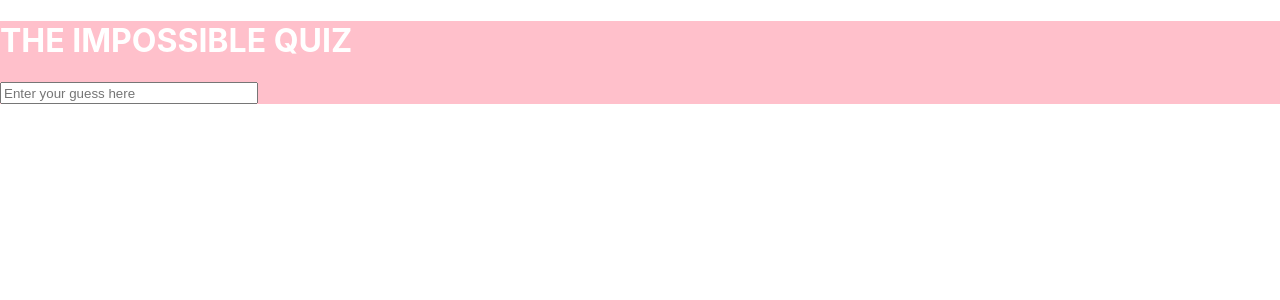
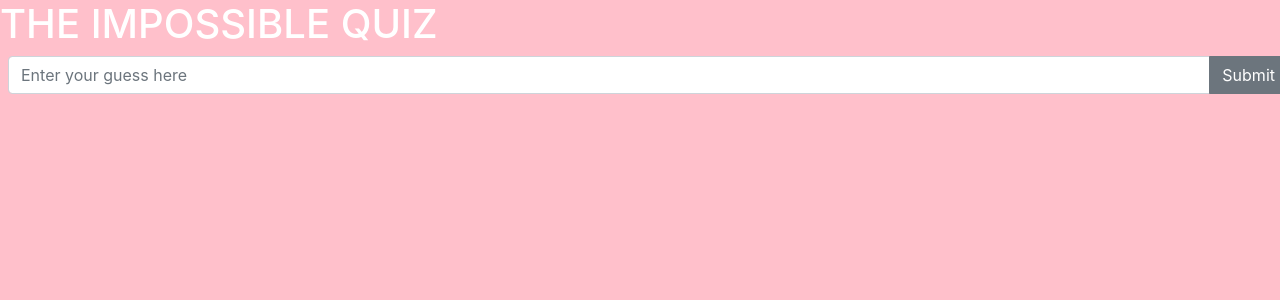
Before and after one commit to DennisVN/the-impossible-quiz, a React (Create React App) app: page /quiz in a window 1280 px wide. Shown: the top 300 px of the page. Built offline with nearby package versions, Linux system fonts and the light colour scheme.

Commit message:
Add Button, display on screen, Install and import Bootstrap, change form to bootstrap elements. Tomorrow: insert logic

```diff
--- a/package.json
+++ b/package.json
@@ -10,7 +10,9 @@
     "@types/node": "^12.20.24",
     "@types/react": "^17.0.20",
     "@types/react-dom": "^17.0.9",
+    "bootstrap": "^5.1.0",
     "react": "^17.0.2",
+    "react-bootstrap": "^2.0.0-beta.6",
     "react-dom": "^17.0.2",
     "react-router-dom": "^5.3.0",
     "react-scripts": "4.0.3",
--- a/public/index.html
+++ b/public/index.html
@@ -24,6 +24,7 @@
       work correctly both with client-side routing and a non-root public URL.
       Learn how to configure a non-root public URL by running `npm run build`.
     -->
+    <link rel="stylesheet" href="https://cdn.jsdelivr.net/npm/bootstrap@5.1.0/dist/css/bootstrap.min.css" integrity="sha384-KyZXEAg3QhqLMpG8r+8fhAXLRk2vvoC2f3B09zVXn8CA5QIVfZOJ3BCsw2P0p/We"crossorigin="anonymous"/>
     <title>The impossible quiz</title>
   </head>
   <body>
--- /dev/null
+++ b/src/components/Button/index.tsx
@@ -0,0 +1,11 @@
+import React, { FC } from "react";
+import styled from 'styled-components';
+import {Button} from 'react-bootstrap';
+
+const StyledButton = styled(Button)`
+ width:auto; `;
+// ...props altijd als laatste benoemen
+const CustomButton: FC <any> = ({label, variant, onClick}) => {
+    return  <StyledButton onClick={onClick} variant={variant} label={label}>{label}</StyledButton>;
+}
+export default CustomButton;
--- a/src/components/InputField/index.tsx
+++ b/src/components/InputField/index.tsx
@@ -1,8 +1,9 @@
 import React, { FC } from "react";
 import styled from 'styled-components';
+import {FormControl} from 'react-bootstrap';
 
-const StyledInputField = styled.input`
-height:1rem; width:250px; `;
+const StyledInputField = styled(FormControl)`
+ `;
 // ...props altijd als laatste benoemen
 const InputField: FC <any> = ({placeholder, label, ...props}) => {
     return <StyledInputField type="text" label={label} placeholder={placeholder} {...props} />;
--- a/src/components/TestStyledComponent/index.tsx
+++ b/src/components/TestStyledComponent/index.tsx
@@ -5,19 +5,19 @@ import InputField from "../InputField";
 export interface TestStyledComponentProps {}
 
 //styled.className
-const StyledTestDiv = styled.div`
-height:100%; width:100%; background-color:pink;
+const StyledTestDiv = styled.main`
+background-color:pink; flex-grow: 1; min-height:100vh;
 `;
 const StyledTestHeader = styled.h1`
 color:white;
 `;
 // TODO alle componenten in div komen terug als TSC
 // Alles tussen component (bv label) word herkend door PWC
-const TestStyledComponent: FC <TestStyledComponentProps> = ({ children}) => {
-    return (<StyledTestDiv>
-        <StyledTestHeader>{"THE IMPOSSIBLE QUIZ"}</StyledTestHeader>
-        {children}
-    </StyledTestDiv>);
+const TestStyledComponent: FC <any> = ({ children}) => {
+    return (    <StyledTestDiv>
+                    <StyledTestHeader>{"THE IMPOSSIBLE QUIZ"}</StyledTestHeader>
+                    {children}
+                </StyledTestDiv>);
 }
 
 export default TestStyledComponent;
--- a/src/container/QuizContainer/index.tsx
+++ b/src/container/QuizContainer/index.tsx
@@ -1,11 +1,23 @@
 import React, { FC } from "react";
+import { InputGroup } from "react-bootstrap";
 import match ,{ Redirect, Route, Switch } from "react-router-dom";
+import CustomButton from "../../components/Button";
 import InputField from "../../components/InputField";
 import TestStyledComponent from "../../components/TestStyledComponent";
 // Eindcomponenten komen hier terecht.
 // TSC is main container aka form
+const handleClick = () => {
+    console.log('clickedy');
+}
 const QuizContainer: FC <any> = () => {
-    return <TestStyledComponent><InputField placeholder="Enter your guess here" label="userInput" /></TestStyledComponent>
+    return  <TestStyledComponent>
+                <div>
+                <InputGroup className="m-2">
+                    <InputField placeholder="Enter your guess here" label="userInput" />
+                    <CustomButton label="Submit" variant="secondary" onClick={handleClick}/>
+                </InputGroup>
+                </div>
+            </TestStyledComponent>
 }
 
 export default QuizContainer;
```
Also changed, not shown: 1 other file (tests, documents, lock files or other folders).
